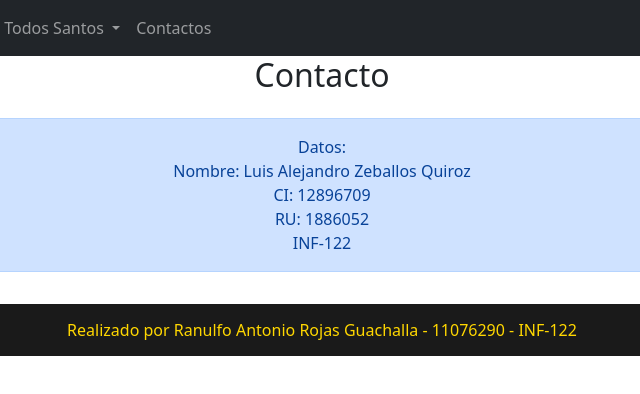
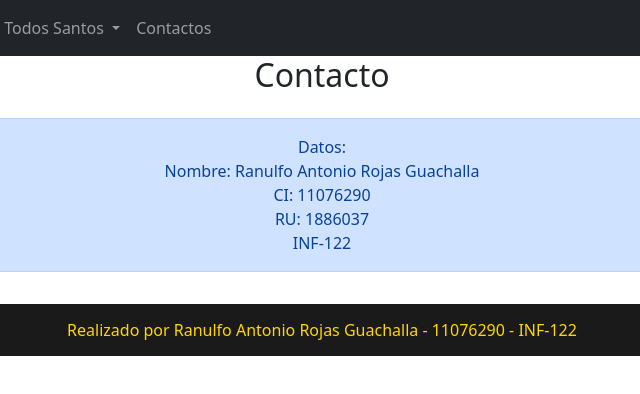
Before and after one commit to Antonio10100011/Tarea_Bootstrap, a plain HTML site: page pages/contacts.html in a window 1280 px wide. Shown: the full height of the page, 318-958 px from the left. Drawn offline with nearby package versions, Linux system fonts and the light colour scheme.

Commit message:
Tarea_Bootstrap.html

```diff
--- a/pages/contacts.html
+++ b/pages/contacts.html
@@ -55,7 +55,7 @@
             <div class="contenido">
                 <h2 class="mb-4 text-center">Contacto</h2>
                 <div class="alert alert-primary text-center" role="alert">
-                    Datos:<br>Nombre: Luis Alejandro Zeballos Quiroz<br>CI: 12896709<br>RU: 1886052<br>INF-122
+                    Datos:<br>Nombre: Ranulfo Antonio Rojas Guachalla<br>CI: 11076290<br>RU: 1886037<br>INF-122
                 </div>
             </div>
         </main>
@@ -71,4 +71,5 @@
     <script src="https://cdn.jsdelivr.net/npm/bootstrap@5.2.3/dist/js/bootstrap.bundle.min.js"></script>
 </body>
 
+
 </html>
```
